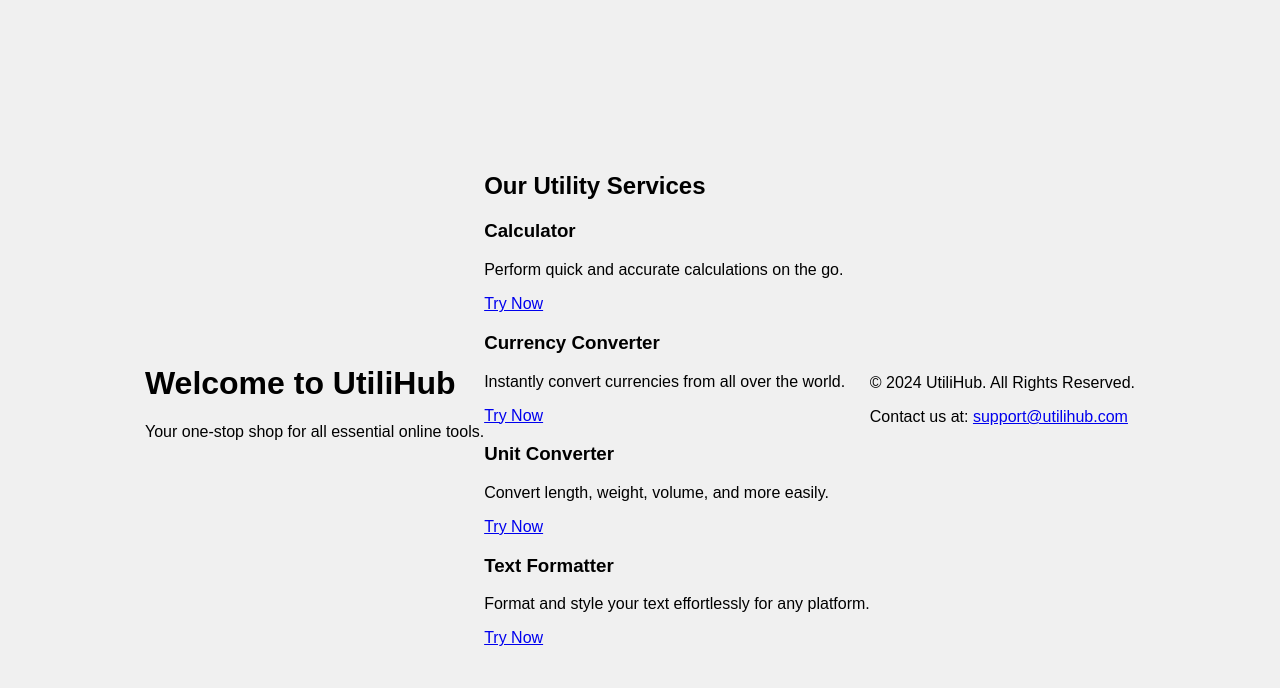
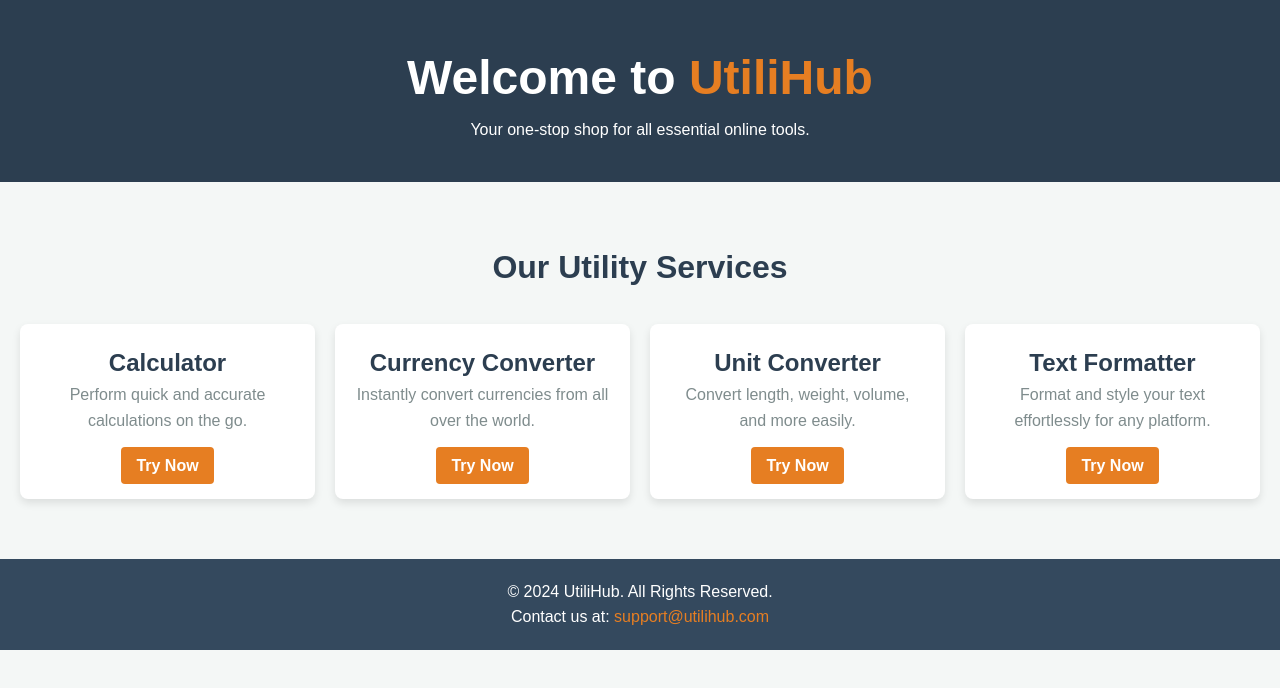
Before and after one commit to ghufranfazal/calculator, a plain HTML site: page index.html in a window 1280 px wide. Drawn offline with Linux system fonts and the light colour scheme.

Commit message:
Update styles.css

```diff
--- a/styles.css
+++ b/styles.css
@@ -1,90 +1,114 @@
-body {
-  font-family: 'Arial', sans-serif;
-  background: #f0f0f0;
-  display: flex;
-  justify-content: center;
-  align-items: center;
-  height: 100vh;
-  margin: 0;
+/* General Layout */
+* {
+    margin: 0;
+    padding: 0;
+    box-sizing: border-box;
 }
 
-.calculator {
-  width: 300px;
-  padding: 20px;
-  background: #fff;
-  box-shadow: 0 4px 6px rgba(0, 0, 0, 0.1);
-  border-radius: 8px;
-  overflow: hidden;
+body {
+    font-family: Arial, Helvetica, sans-serif;
+    background-color: #f4f7f6;
+    color: #333;
+    line-height: 1.6;
+    text-align: center;
 }
 
-#history {
-  height: 150px;
-  overflow-y: auto;
-  padding: 10px;
-  border: 1px solid #ccc;
-  border-radius: 4px;
-  background: #f9f9f9;
-  font-size: 14px;
+/* Header */
+header {
+    background-color: #2c3e50;
+    color: white;
+    padding: 40px 0;
 }
 
-#history-title {
-  display: flex;
-  justify-content: space-between;
-  align-items: center;
-  font-size: 16px;
-  font-weight: bold;
-  color: #333;
-  padding-bottom: 5px;
-  border-bottom: 2px solid #ccc;  /* Horizontal line below the title */
-  margin-bottom: 10px;
+header h1 {
+    font-size: 3rem;
 }
 
-.clear-history-btn {
-  background: #ff6f61;
-  color: white;
-  border: none;
-  padding: 5px 10px;
-  font-size: 14px;
-  cursor: pointer;
-  border-radius: 4px;
+header .brand-name {
+    color: #e67e22;
 }
 
-.clear-history-btn:hover {
-  background: #e55b4d;
+/* Services Section */
+.services {
+    padding: 60px 20px;
 }
 
-#history-box {
-  padding: 10px;
-  font-size: 14px;
+.services h2 {
+    font-size: 2rem;
+    margin-bottom: 30px;
+    color: #2c3e50;
 }
 
-input[type="text"] {
-  width: 100%;
-  height: 40px;
-  margin-bottom: 10px;
-  text-align: right;
-  padding: 5px;
-  border: 1px solid #ccc;
-  border-radius: 4px;
-  font-size: 18px;
+.service-grid {
+    display: grid;
+    grid-template-columns: repeat(auto-fit, minmax(200px, 1fr));
+    gap: 20px;
 }
 
-button {
-  width: 60px;
-  height: 40px;
-  margin: 5px;
-  font-size: 18px;
-  border-radius: 4px;
-  border: 1px solid #ddd;
-  background: #f0f0f0;
-  transition: background 0.2s;
+.service-card {
+    background: #fff;
+    padding: 20px;
+    border-radius: 8px;
+    box-shadow: 0 4px 8px rgba(0, 0, 0, 0.1);
+    transition: transform 0.3s ease;
 }
 
-button:hover {
-  background: #ddd;
+.service-card:hover {
+    transform: translateY(-5px);
 }
 
-.grid {
-  display: grid;
-  grid-template-columns: repeat(4, 1fr);
+.service-card h3 {
+    font-size: 1.5rem;
+    color: #2c3e50;
 }
+
+.service-card p {
+    font-size: 1rem;
+    margin-bottom: 20px;
+    color: #7f8c8d;
+}
+
+.service-card a {
+    text-decoration: none;
+    padding: 10px 15px;
+    background-color: #e67e22;
+    color: white;
+    border-radius: 4px;
+    font-weight: bold;
+    transition: background-color 0.3s ease;
+}
+
+.service-card a:hover {
+    background-color: #d35400;
+}
+
+/* Footer */
+footer {
+    background-color: #34495e;
+    color: white;
+    padding: 20px 0;
+}
+
+footer a {
+    color: #e67e22;
+    text-decoration: none;
+}
+
+footer a:hover {
+    text-decoration: underline;
+}
+
+
+@media screen and (max-width: 768px) {
+    header h1 {
+        font-size: 2.5rem;
+    }
+
+    .service-grid {
+        grid-template-columns: 1fr; /* Stack the service cards vertically */
+    }
+
+    .service-card {
+        padding: 15px;
+    }
+}
```
